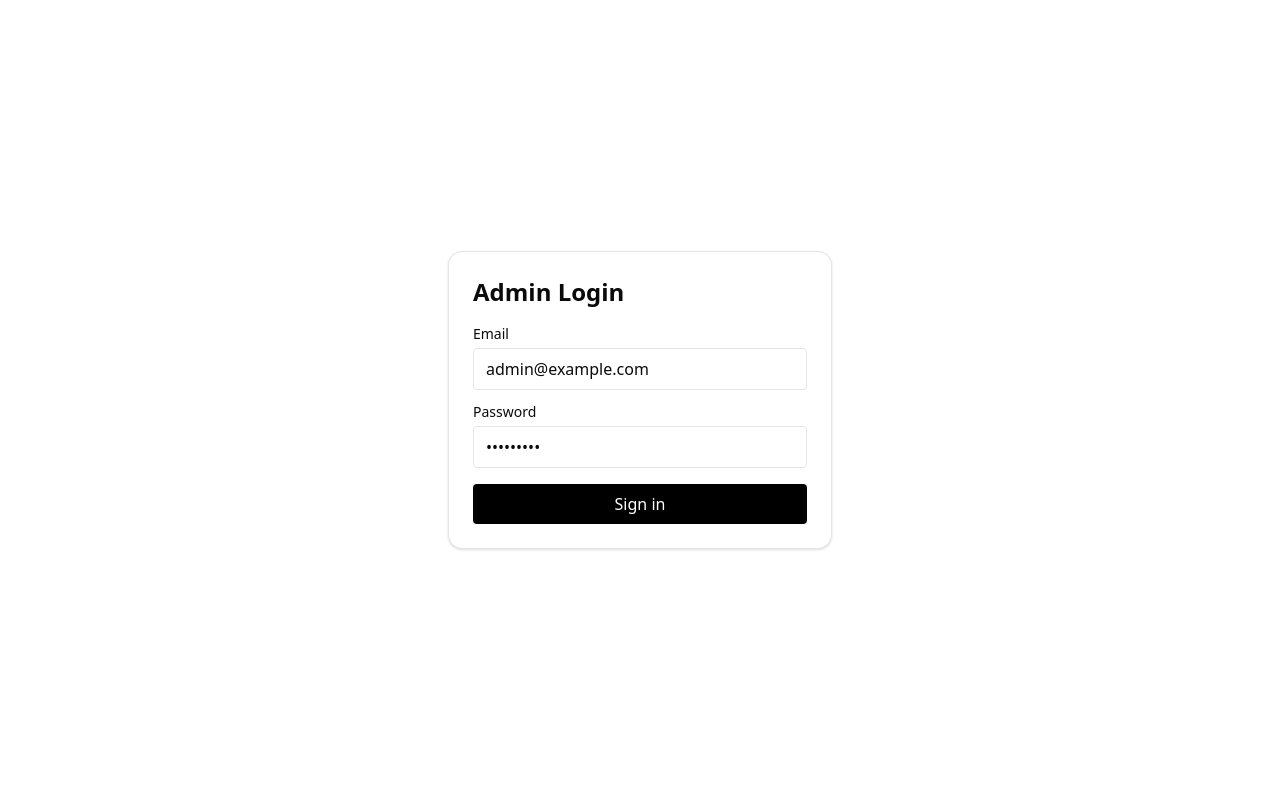
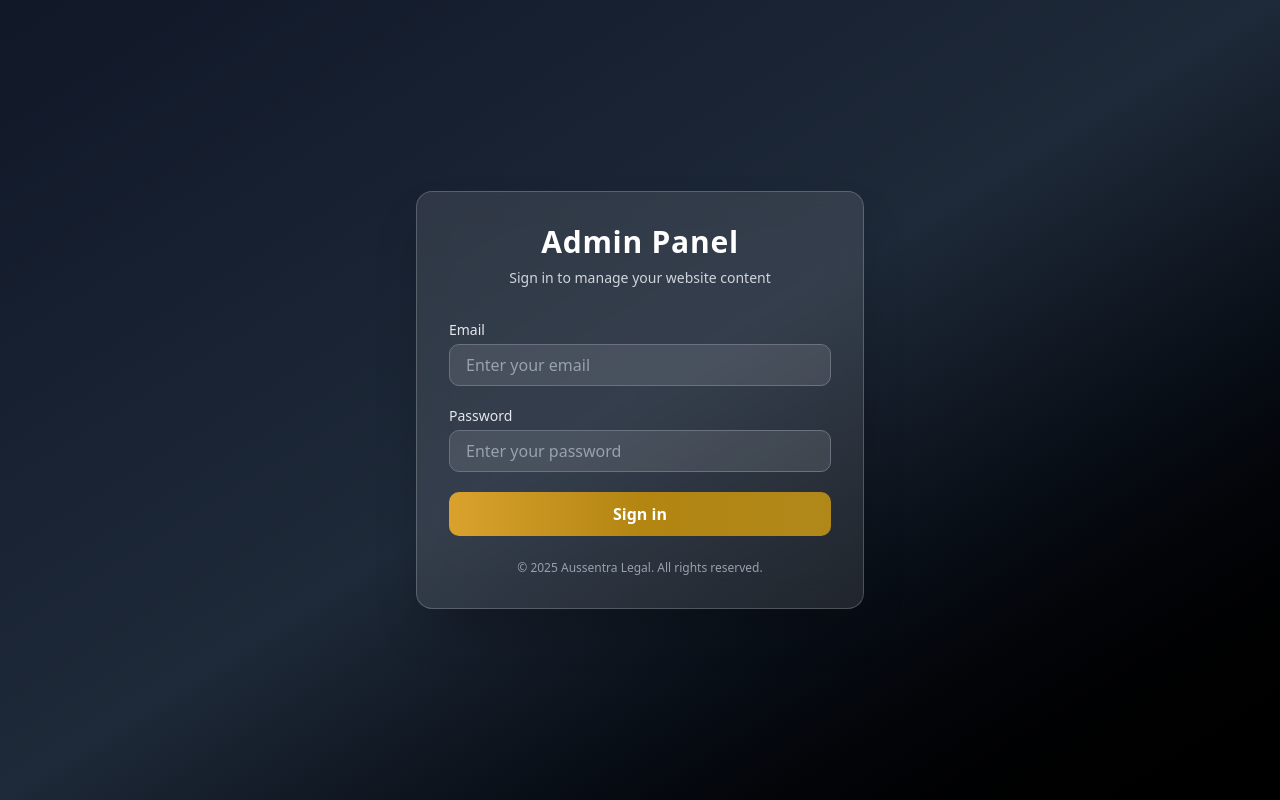
Before and after one commit to jewel-rana-ausasia/aussentra-legal, a Next.js app: page /sign-in in a window 1280 px wide. Built offline with nearby package versions, Linux system fonts and the light colour scheme.

Commit message:
Update the login form

```diff
--- a/app/(auth)/sign-in/page.tsx
+++ b/app/(auth)/sign-in/page.tsx
@@ -3,54 +3,76 @@
 import { FormEvent, useState } from 'react';
 import { signIn } from 'next-auth/react';
 import { useRouter } from 'next/navigation';
+import { toast } from 'sonner';
 
 export default function AdminLoginPage() {
   const router = useRouter();
-  const [email, setEmail] = useState('admin@example.com');
-  const [password, setPassword] = useState('Admin@123');
-  const [error, setError] = useState<string | null>(null);
+  const [email, setEmail] = useState('');
+  const [password, setPassword] = useState('');
   const [loading, setLoading] = useState(false);
 
   const onSubmit = async (e: FormEvent) => {
     e.preventDefault();
     setLoading(true);
-    setError(null);
 
     const res = await signIn('credentials', { email, password, redirect: false });
     setLoading(false);
 
-    if (res?.error) return setError('Invalid email or password');
-    router.push('/admin');
+    if (res?.error) {
+      toast.error('Invalid email or password');
+      return;
+    }
+
+    toast.success('Login successful!');
+    setTimeout(() => router.push('/admin'), 1000);
   };
 
   return (
-    <main className="min-h-screen flex items-center justify-center p-4">
-      <form onSubmit={onSubmit} className="w-full max-w-sm rounded-xl border bg-white p-6 shadow">
-        <h1 className="mb-4 text-2xl font-semibold">Admin Login</h1>
+    <main className="min-h-screen flex items-center justify-center bg-gradient-to-br from-gray-900 via-gray-800 to-black p-4">
+      <div className="w-full max-w-md bg-white/10 backdrop-blur-lg border border-white/20 rounded-2xl shadow-2xl p-8 text-white">
+        <div className="text-center mb-8">
+          <h1 className="text-3xl font-bold tracking-wide mb-2">Admin Panel</h1>
+          <p className="text-gray-300 text-sm">Sign in to manage your website content</p>
+        </div>
 
-        <label className="block text-sm font-medium">Email</label>
+        <form onSubmit={onSubmit} className="space-y-5">
+          <div>
+            <label className="block text-sm font-medium text-gray-200 mb-1">Email</label>
             <input
-          className="mt-1 mb-3 w-full rounded border px-3 py-2"
+              type="email"
+              required
               value={email}
               onChange={(e) => setEmail(e.target.value)}
-          type="email"
+              className="w-full px-4 py-2 rounded-lg bg-white/10 border border-gray-500 text-white placeholder-gray-400 focus:outline-none focus:border-[#daa22d] transition"
+              placeholder="Enter your email"
+            />
+          </div>
+
+          <div>
+            <label className="block text-sm font-medium text-gray-200 mb-1">Password</label>
+            <input
+              type="password"
               required
-        />
-
-        <label className="block text-sm font-medium">Password</label>
-        <input
-          className="mt-1 mb-4 w-full rounded border px-3 py-2"
               value={password}
               onChange={(e) => setPassword(e.target.value)}
-          type="password"
-          required
+              className="w-full px-4 py-2 rounded-lg bg-white/10 border border-gray-500 text-white placeholder-gray-400 focus:outline-none focus:border-[#daa22d] transition"
+              placeholder="Enter your password"
             />
+          </div>
 
-        {error && <p className="mb-3 text-sm text-red-600">{error}</p>}
-        <button disabled={loading} className="w-full rounded bg-black px-4 py-2 text-white disabled:opacity-50">
+          <button
+            type="submit"
+            disabled={loading}
+            className="w-full py-2.5 bg-gradient-to-r from-[#daa22d] via-[#b38511] to-[#b0881a] text-white font-semibold rounded-lg hover:opacity-90 transition disabled:opacity-60"
+          >
             {loading ? 'Signing in…' : 'Sign in'}
           </button>
         </form>
+
+        <p className="mt-6 text-center text-xs text-gray-400">
+          &copy; {new Date().getFullYear()} Aussentra Legal. All rights reserved.
+        </p>
+      </div>
     </main>
   );
 }
```
Lines whose indentation alone changed are shown as unchanged.
